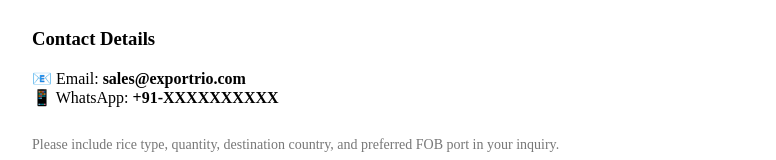
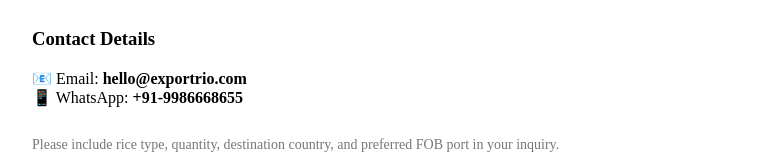
Before and after one commit to shridharsavanoor95-glitch/exportrio-live2, a Next.js app: page /contact in a window 1280 px wide. Shown: the part 264-424 px from the top of the page, without its empty margins (158-934 px from the left). Built offline with nearby package versions, Linux system fonts and the light colour scheme.

Commit message:
Update contact.js

```diff
--- a/pages/contact.js
+++ b/pages/contact.js
@@ -17,8 +17,8 @@
       <h3 style={{ marginTop: 40 }}>Contact Details</h3>
 
       <p style={{ marginTop: 10 }}>
-        📧 Email: <strong>sales@exportrio.com</strong><br />
-        📱 WhatsApp: <strong>+91-XXXXXXXXXX</strong>
+        📧 Email: <strong>hello@exportrio.com</strong><br />
+        📱 WhatsApp: <strong>+91-9986668655</strong>
       </p>
 
       <p style={{ marginTop: 30, fontSize: 14, color: "#777" }}>
```
